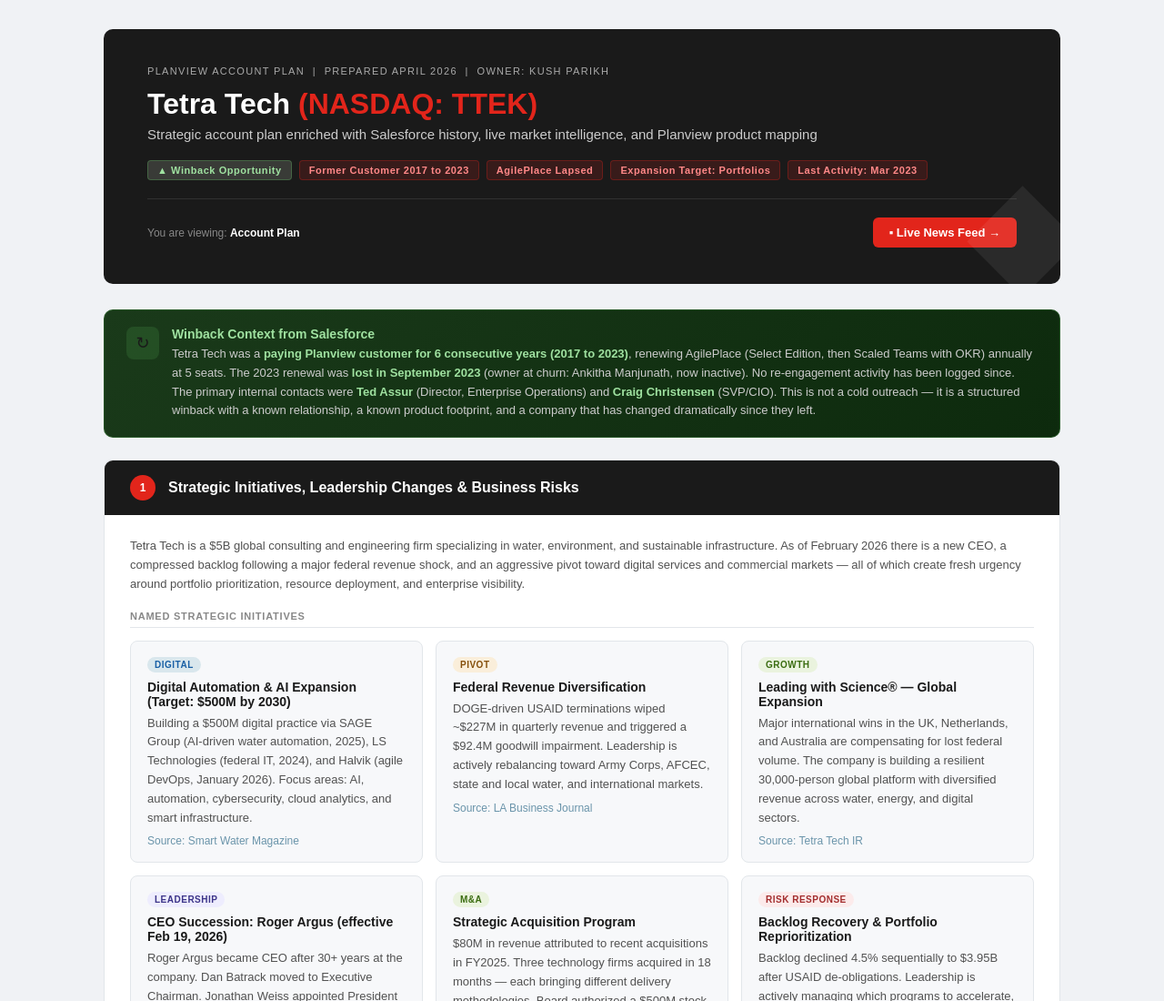
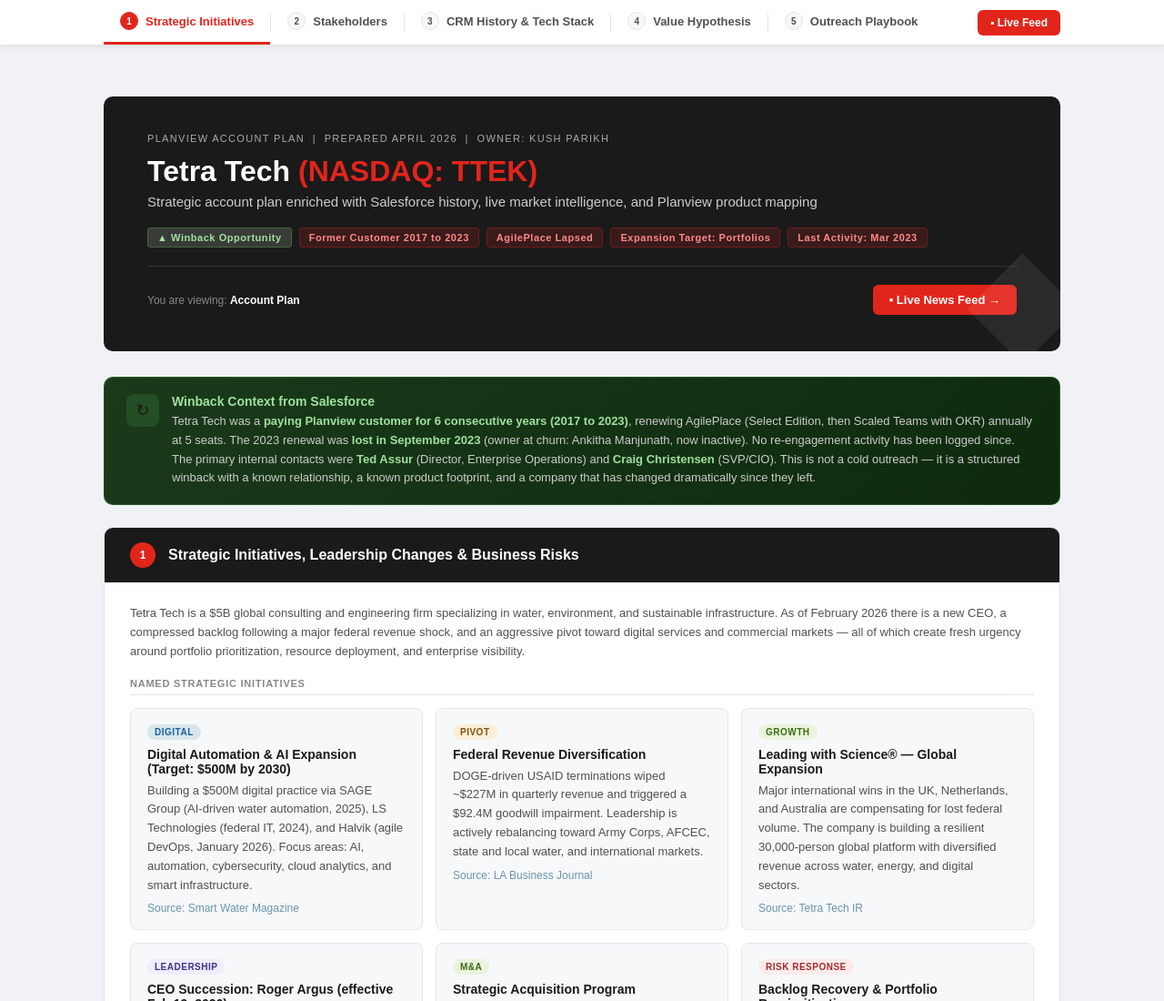
Before and after one commit to kpari23/TetraTechAccountPlan, a plain HTML site: page index.html in a window 1280 px wide. Shown: the top 1100 px of the page at 91% size. Drawn offline with Linux system fonts and the light colour scheme.

Commit message:
Update index.html

```diff
--- a/index.html
+++ b/index.html
@@ -140,9 +140,50 @@
 .section-sub{font-size:11px;font-weight:700;letter-spacing:.07em;text-transform:uppercase;color:#888;border-bottom:1px solid var(--border);padding-bottom:6px;margin:18px 0 14px}
 
 @media(max-width:600px){.card-grid,.leader-grid,.risk-grid,.hyp-pillars{grid-template-columns:1fr}.section-body{padding:16px}.cover{padding:24px}}
+
+/* STICKY NAV */
+.sticky-nav{position:sticky;top:0;z-index:100;background:white;border-bottom:1px solid var(--border);box-shadow:0 2px 8px rgba(0,0,0,.07);margin-bottom:24px}
+.sticky-nav-inner{max-width:1100px;margin:0 auto;padding:0 24px;display:flex;align-items:center;gap:0;overflow-x:auto;-webkit-overflow-scrolling:touch;scrollbar-width:none}
+.sticky-nav-inner::-webkit-scrollbar{display:none}
+.nav-item{display:flex;align-items:center;gap:8px;padding:13px 18px;font-size:13px;font-weight:700;color:var(--gray);cursor:pointer;white-space:nowrap;border-bottom:3px solid transparent;transition:all .15s;text-decoration:none;flex-shrink:0}
+.nav-item:hover{color:var(--black);border-bottom-color:var(--border)}
+.nav-item.active{color:var(--red);border-bottom-color:var(--red)}
+.nav-dot{width:20px;height:20px;background:var(--light);border:1px solid var(--border);border-radius:50%;font-size:10px;font-weight:900;display:flex;align-items:center;justify-content:center;color:var(--gray);flex-shrink:0;transition:all .15s}
+.nav-item.active .nav-dot{background:var(--red);border-color:var(--red);color:white}
+.nav-divider{width:1px;height:20px;background:var(--border);flex-shrink:0}
+.nav-news-btn{margin-left:auto;display:flex;align-items:center;gap:6px;padding:7px 14px;background:var(--red);color:white;border-radius:6px;font-size:12px;font-weight:700;text-decoration:none;flex-shrink:0;white-space:nowrap}
+.nav-news-btn:hover{background:var(--dark-red)}
+html{scroll-behavior:smooth}
 </style>
 </head>
 <body>
+
+<!-- STICKY NAV -->
+<nav class="sticky-nav" id="sticky-nav">
+  <div class="sticky-nav-inner">
+    <a class="nav-item active" href="#s1" onclick="setActive(this)">
+      <span class="nav-dot">1</span>Strategic Initiatives
+    </a>
+    <div class="nav-divider"></div>
+    <a class="nav-item" href="#s2" onclick="setActive(this)">
+      <span class="nav-dot">2</span>Stakeholders
+    </a>
+    <div class="nav-divider"></div>
+    <a class="nav-item" href="#s3" onclick="setActive(this)">
+      <span class="nav-dot">3</span>CRM History &amp; Tech Stack
+    </a>
+    <div class="nav-divider"></div>
+    <a class="nav-item" href="#s4" onclick="setActive(this)">
+      <span class="nav-dot">4</span>Value Hypothesis
+    </a>
+    <div class="nav-divider"></div>
+    <a class="nav-item" href="#s5" onclick="setActive(this)">
+      <span class="nav-dot">5</span>Outreach Playbook
+    </a>
+    <a class="nav-news-btn" href="news.html">&#9642; Live Feed</a>
+  </div>
+</nav>
+
 <div class="page">
 
 <!-- COVER -->
@@ -174,7 +215,7 @@
 </div>
 
 <!-- SECTION 1 -->
-<div class="section">
+<div class="section" id="s1">
   <div class="section-head"><div class="section-num">1</div><div class="section-title">Strategic Initiatives, Leadership Changes &amp; Business Risks</div></div>
   <div class="section-body">
     <p style="font-size:13px;color:#515151;margin-bottom:18px;line-height:1.6">Tetra Tech is a $5B global consulting and engineering firm specializing in water, environment, and sustainable infrastructure. As of February 2026 there is a new CEO, a compressed backlog following a major federal revenue shock, and an aggressive pivot toward digital services and commercial markets — all of which create fresh urgency around portfolio prioritization, resource deployment, and enterprise visibility.</p>
@@ -261,7 +302,7 @@
 </div>
 
 <!-- SECTION 2 -->
-<div class="section">
+<div class="section" id="s2">
   <div class="section-head"><div class="section-num">2</div><div class="section-title">Key Stakeholders — CRM Contacts, Decision-Makers &amp; Champions</div></div>
   <div class="section-body">
     <p style="font-size:13px;color:#515151;margin-bottom:6px;line-height:1.6">Salesforce shows 30+ contacts across two Tetra Tech account records. Cards marked <span style="background:#3B6D11;color:white;font-size:10px;font-weight:700;padding:2px 6px;border-radius:3px;">IN CRM</span> are verified contacts with emails already in your system.</p>
@@ -361,7 +402,7 @@
 </div>
 
 <!-- SECTION 3 -->
-<div class="section">
+<div class="section" id="s3">
   <div class="section-head"><div class="section-num">3</div><div class="section-title">Salesforce Relationship History &amp; Current Tech Stack</div></div>
   <div class="section-body">
 
@@ -402,7 +443,7 @@
 </div>
 
 <!-- SECTION 4 -->
-<div class="section">
+<div class="section" id="s4">
   <div class="section-head"><div class="section-num">4</div><div class="section-title">Planview Value Hypothesis — Winback + Expansion</div></div>
   <div class="section-body">
     <div class="hypothesis-box">
@@ -436,7 +477,7 @@
 </div>
 
 <!-- SECTION 5 -->
-<div class="section">
+<div class="section" id="s5">
   <div class="section-head"><div class="section-num">5</div><div class="section-title">Outreach Playbook — 10 Personalized Emails &amp; Talk Tracks</div></div>
   <div class="section-body">
     <p style="font-size:13px;color:#515151;margin-bottom:8px;line-height:1.6">Every message below is built on the winback context from Salesforce. No two messages share the same structure, hook, or Planview differentiator. Click the tab to toggle between the email and phone talk track. All contacts with emails marked are already in your CRM.</p>
@@ -798,6 +839,7 @@
 
 </div>
 <script>
+// Email tab toggle
 document.querySelectorAll('.email-wrapper').forEach(wrapper=>{
   const header=wrapper.querySelector('.email-header');
   const track=wrapper.querySelector('.talk-track');
@@ -810,6 +852,32 @@
   et.addEventListener('click',()=>{emailBody.style.display='block';track.style.display='none';et.classList.add('active');tt.classList.remove('active')});
   tt.addEventListener('click',()=>{emailBody.style.display='none';track.style.display='block';tt.classList.add('active');et.classList.remove('active')});
 });
+
+// Nav active state on click
+function setActive(el){
+  document.querySelectorAll('.nav-item').forEach(n=>n.classList.remove('active'));
+  el.classList.add('active');
+}
+
+// Scroll spy — highlight nav item matching visible section
+const sections = ['s1','s2','s3','s4','s5'];
+const navItems = {};
+sections.forEach(id=>{
+  const link = document.querySelector(`.nav-item[href="#${id}"]`);
+  if(link) navItems[id] = link;
+});
+
+const navHeight = 52;
+function onScroll(){
+  let current = sections[0];
+  sections.forEach(id=>{
+    const el = document.getElementById(id);
+    if(el && el.getBoundingClientRect().top <= navHeight + 20) current = id;
+  });
+  document.querySelectorAll('.nav-item').forEach(n=>n.classList.remove('active'));
+  if(navItems[current]) navItems[current].classList.add('active');
+}
+window.addEventListener('scroll', onScroll, {passive:true});
 </script>
 </body>
 </html>
```
